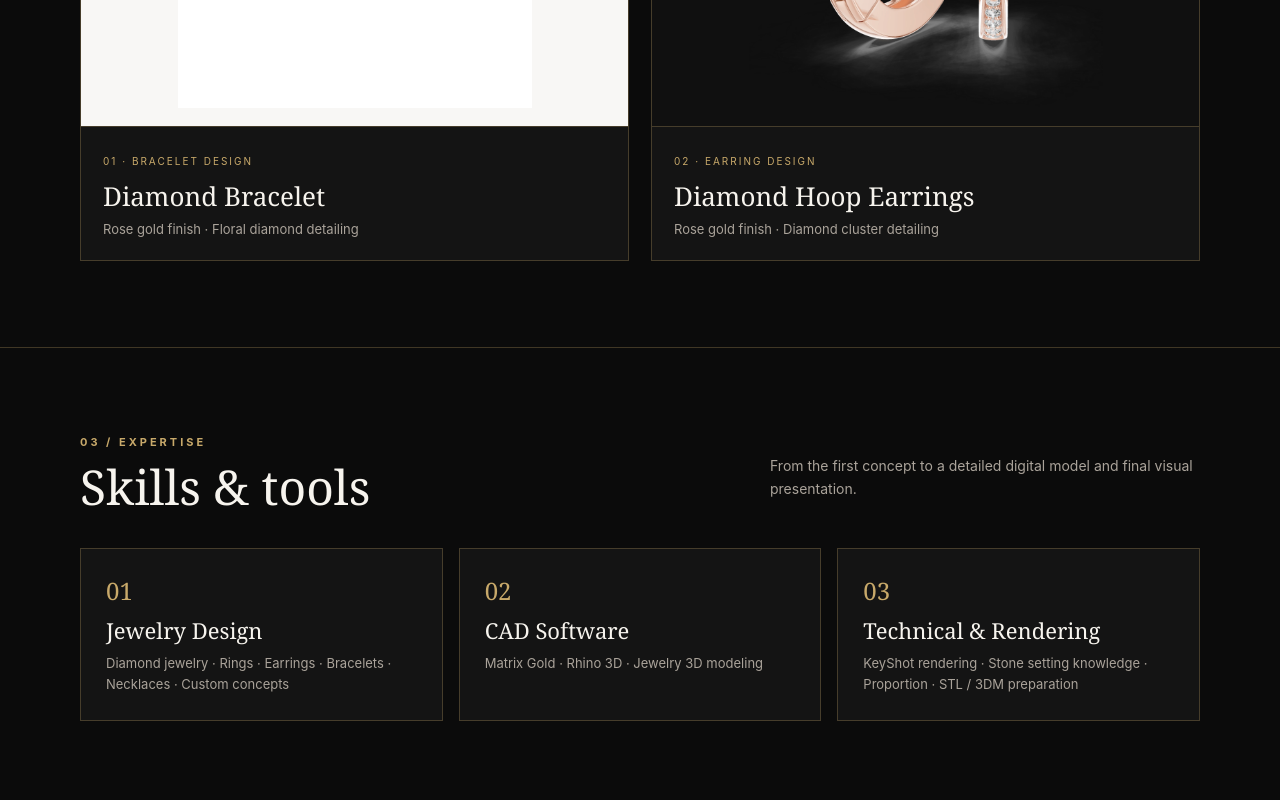
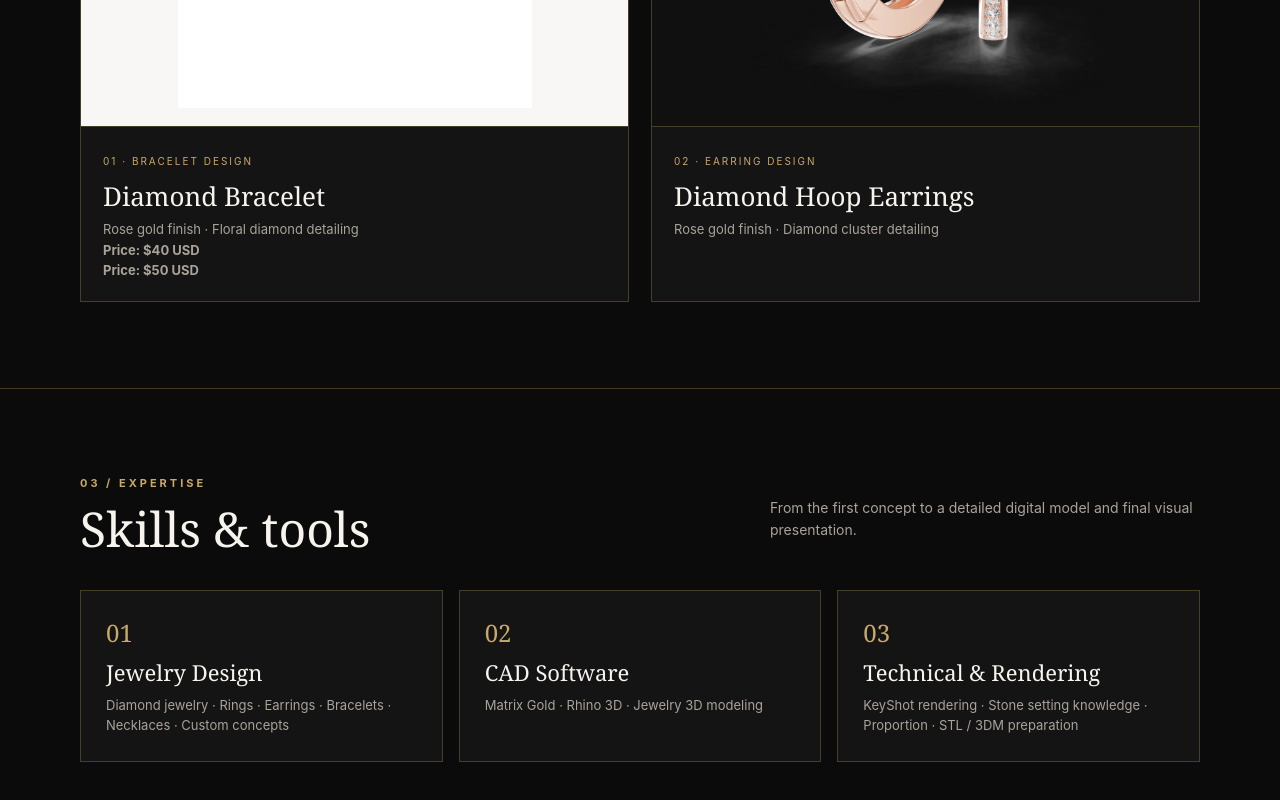
Before and after one commit to rkcadstudio/rk-cad-studio, a plain HTML site: page index.html in a window 1280 px wide. Shown: the part 1820-2620 px from the top of the page. Drawn offline with Linux system fonts and the light colour scheme.

Commit message:
Add international jewelry prices

```diff
--- a/index.html
+++ b/index.html
@@ -17,7 +17,7 @@
 <main>
 <section class="wrap hero" id="home"><div class="hero-copy"><div class="eyebrow">Jewelry CAD Designer · West Bengal, India</div><h1>Crafting fine jewelry through <span>3D design.</span></h1><p>Creative and detail-oriented Jewelry CAD Designer with 4 years of experience in 3D modeling and rendering. Focused on refined forms, thoughtful proportions and production-conscious details.</p><div class="actions"><a class="btn primary" href="#work">Explore selected work</a><a class="btn" href="#contact">Get in touch</a></div></div><div class="hero-art"><img src="assets/earrings.webp" alt="Rose gold diamond hoop earrings 3D render"><div class="hero-caption">Selected render · Rose gold & diamonds</div></div></section>
 <section class="section" id="about"><div class="wrap"><div class="section-head"><div><div class="eyebrow">01 / About</div><h2>Design with precision.<br><span class="gold">Made to inspire.</span></h2></div><p class="section-intro">A portfolio of jewelry CAD design, 3D modeling and visual presentation — created with care for detail and craftsmanship.</p></div><div class="about-grid"><div class="about-copy"><p>I am a Jewelry CAD Designer with 4 years of freelance experience, creating jewelry concepts and 3D models across bracelets, earrings, rings and necklaces.</p><p>My approach combines creative design with an understanding of stone setting, proportion and manufacturing requirements. I aim to turn ideas into clear, polished and production-aware digital models.</p></div><div class="stats"><div class="stat"><strong>04+</strong><span>Years of experience</span></div><div class="stat"><strong>3D</strong><span>Modeling & rendering</span></div><div class="stat"><strong>CAD</strong><span>Design workflow</span></div><div class="stat"><strong>STL</strong><span>3DM file preparation</span></div></div></div></div></section>
-<section class="section" id="work"><div class="wrap"><div class="section-head"><div><div class="eyebrow">02 / Selected work</div><h2>Original design renders</h2></div><p class="section-intro">A selection of jewelry designs featuring rose-gold finishes and diamond detailing.</p></div><div class="work-grid"><article class="work-card"><div class="work-image light"><img src="assets/bracelet.webp" alt="Rose gold diamond bracelet original 3D render"></div><div class="work-info"><small>01 · BRACELET DESIGN</small><h3>Diamond Bracelet</h3><p>Rose gold finish · Floral diamond detailing</p></div></article><article class="work-card"><div class="work-image"><img src="assets/earrings.webp" alt="Rose gold diamond hoop earrings original 3D render"></div><div class="work-info"><small>02 · EARRING DESIGN</small><h3>Diamond Hoop Earrings</h3><p>Rose gold finish · Diamond cluster detailing</p></div></article></div></div></section>
+<section class="section" id="work"><div class="wrap"><div class="section-head"><div><div class="eyebrow">02 / Selected work</div><h2>Original design renders</h2></div><p class="section-intro">A selection of jewelry designs featuring rose-gold finishes and diamond detailing.</p></div><div class="work-grid"><article class="work-card"><div class="work-image light"><img src="assets/bracelet.webp" alt="Rose gold diamond bracelet original 3D render"></div><div class="work-info"><small>01 · BRACELET DESIGN</small><h3>Diamond Bracelet</h3><p>Rose gold finish · Floral diamond detailing</p><p class="gold"><strong>Price: $40 USD</strong></p><p class="gold"><strong>Price: $50 USD</strong></p></div></article><article class="work-card"><div class="work-image"><img src="assets/earrings.webp" alt="Rose gold diamond hoop earrings original 3D render"></div><div class="work-info"><small>02 · EARRING DESIGN</small><h3>Diamond Hoop Earrings</h3><p>Rose gold finish · Diamond cluster detailing</p></div></article></div></div></section>
 <section class="section" id="skills"><div class="wrap"><div class="section-head"><div><div class="eyebrow">03 / Expertise</div><h2>Skills & tools</h2></div><p class="section-intro">From the first concept to a detailed digital model and final visual presentation.</p></div><div class="skills"><div class="skill"><div class="num">01</div><h3>Jewelry Design</h3><p>Diamond jewelry · Rings · Earrings · Bracelets · Necklaces · Custom concepts</p></div><div class="skill"><div class="num">02</div><h3>CAD Software</h3><p>Matrix Gold · Rhino 3D · Jewelry 3D modeling</p></div><div class="skill"><div class="num">03</div><h3>Technical & Rendering</h3><p>KeyShot rendering · Stone setting knowledge · Proportion · STL / 3DM preparation</p></div></div></div></section>
 <section class="section" id="contact"><div class="wrap"><div class="contact"><div><div class="eyebrow">04 / Contact</div><h2>Let's create something exceptional.</h2><p>Open to opportunities with jewelry companies, manufacturers and freelance clients.</p><p class="contact-email">hshakimsk@gmail.com</p></div><div class="actions">
 <a class="btn primary" href="https://wa.me/917001611633" target="_blank">WhatsApp</a>
```
